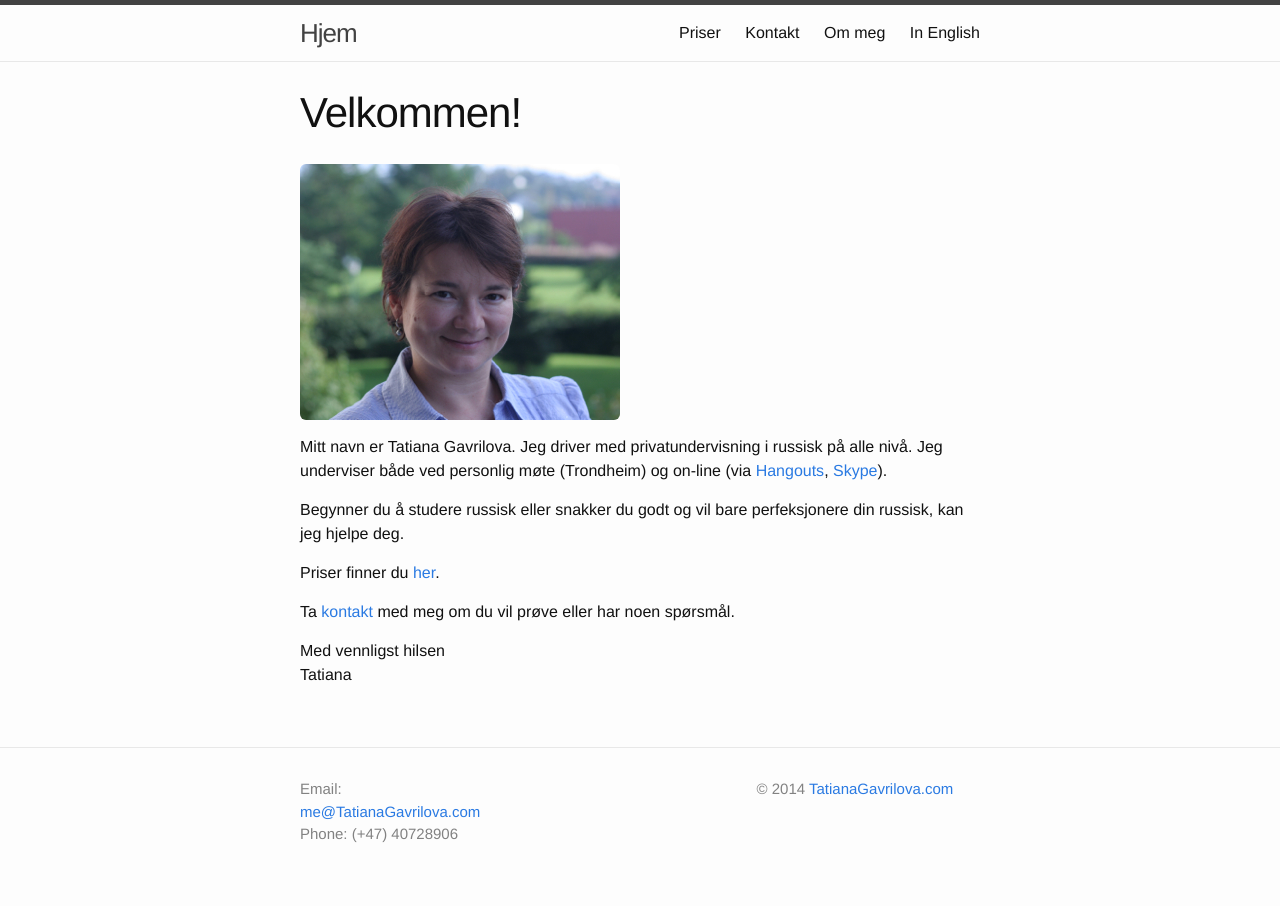
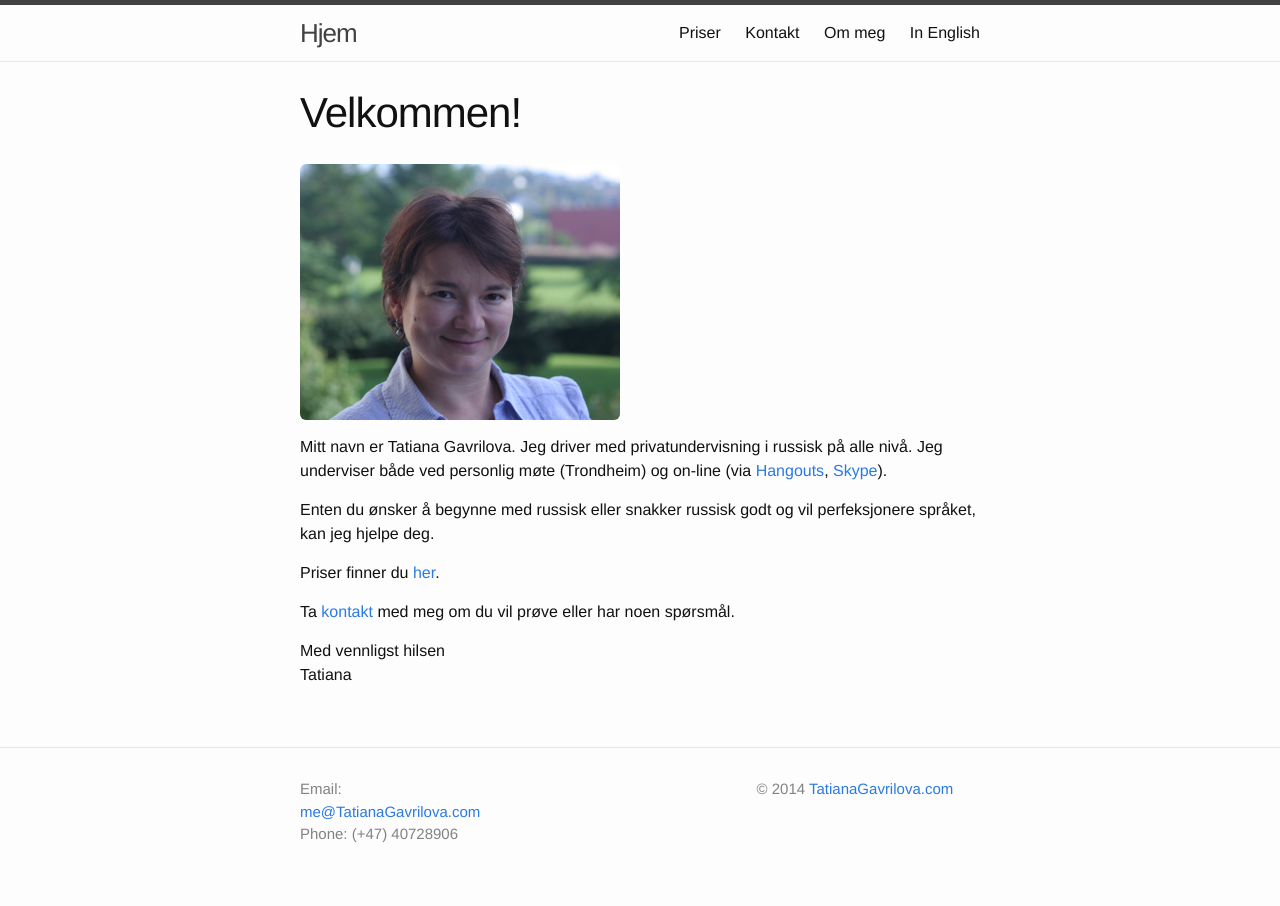
Before and after one commit to TatianaGavrilova/tatianagavrilova.github.io, a Jekyll site: the page built from index.md, in a window 1280 px wide. Built offline with Jekyll 4.4.1, drawn with Linux system fonts in a browser that asks for light colours.

Commit message:
Correct spelling

```diff
--- a/index.md
+++ b/index.md
@@ -7,7 +7,7 @@ long_title: Velkommen!
 
 Mitt navn er Tatiana Gavrilova. Jeg driver med privatundervisning i russisk på alle nivå. Jeg underviser både ved personlig møte (Trondheim) og on-line (via [Hangouts](https://www.google.com/+/learnmore/hangouts/), [Skype](http://www.skype.com/)).
 
-Begynner du å studere russisk eller snakker du godt og vil bare perfeksjonere din russisk, kan jeg hjelpe deg.
+Enten du ønsker å begynne med russisk eller snakker russisk godt og vil perfeksjonere språket, kan jeg hjelpe deg.
 
 Priser finner du [her](/prices).
 
```
Also changed, not shown: 01-contacts.md (+1 -1 lines).
